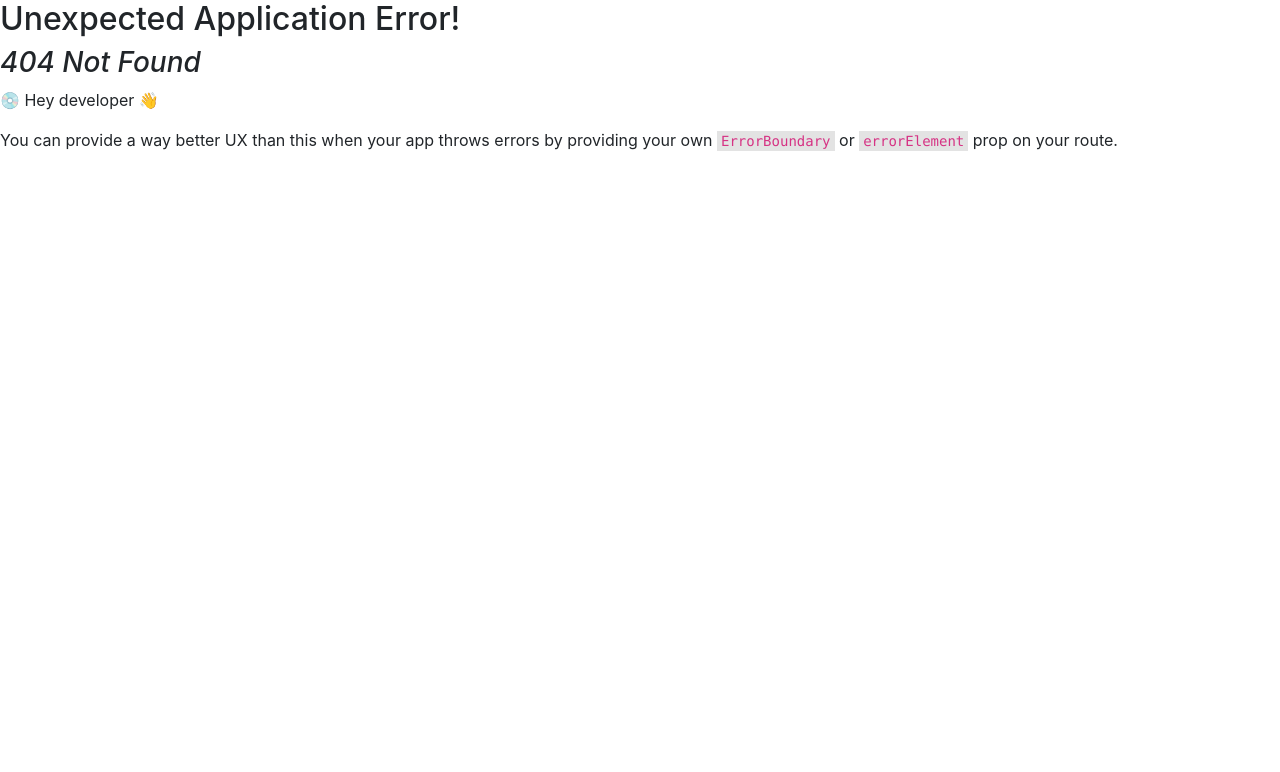
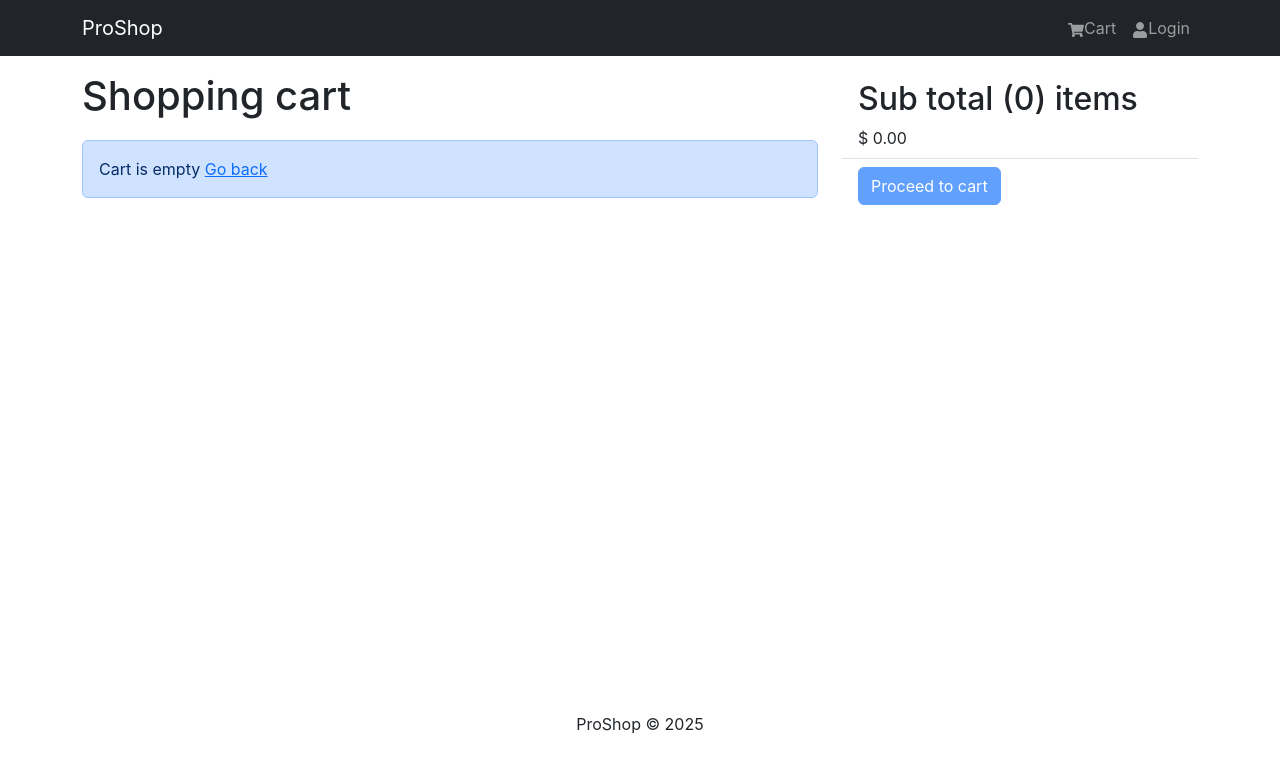
Before and after one commit to arjunvnd/mern-proshop, a React (Create React App) app in the folder frontend/: page /cart in a window 1280 px wide. Before the commit this address had no page. Shown: the top 772 px of the page. Built offline with nearby package versions, Linux system fonts and the light colour scheme.

Commit message:
cart page

```diff
--- a/frontend/src/index.js
+++ b/frontend/src/index.js
@@ -22,7 +22,7 @@ const router = createBrowserRouter(
     <Route path="/" element={<App />}>
       <Route index path="/" element={<HomeScreen />} />
       <Route path="/product/:id" element={<ProductScreen />} />
-      <Route path="/product/:id" element={<CartScreen />} />
+      <Route path="/cart" element={<CartScreen />} />
     </Route>
   )
 );
--- a/frontend/src/screens/CartScreen.jsx
+++ b/frontend/src/screens/CartScreen.jsx
@@ -1,16 +1,97 @@
 import React from "react";
-import { useNavigate } from "react-router-dom";
+import { Link, useNavigate } from "react-router-dom";
 import { FaTrash } from "react-icons/fa";
-import { Row } from "react-bootstrap";
+import { Button, Col, Form, Image, ListGroup, Row } from "react-bootstrap";
+import { useDispatch, useSelector } from "react-redux";
+import Message from "../components/Message";
+import { addToCart } from "../slices/cartSlice";
 
 const CartScreen = () => {
   const navigate = useNavigate();
+  const cart = useSelector((state) => state.cart);
+  const { cartItems } = cart;
+  const dispatch = useDispatch();
+
+  const addToCartHandler = (product, qty) => {
+    dispatch(addToCart({ ...product, qty }));
+  };
+
   return (
-    <div>
+    <>
       <Row>
-        <FaTrash />
+        <Col md={8}>
+          <h1 style={{ marginBottom: "20px" }}>Shopping cart</h1>
+          <>
+            {cartItems.length === 0 ? (
+              <Message>
+                Cart is empty <Link to={"/"}>Go back</Link>
+              </Message>
+            ) : (
+              <ListGroup variant="flush">
+                {cartItems.map((item) => (
+                  <ListGroup.Item key={item._id}>
+                    <Row>
+                      <Col md={2}>
+                        <Image src={item.image} alt={item.name} fluid rounded />
+                      </Col>
+                      <Col md={3}>
+                        <Link to={`product/${item._id}`}>{item.name}</Link>
+                      </Col>
+                      <Col md={2}>$ {item.price}</Col>
+                      <Col md={2}>
+                        <Form.Control
+                          as="select"
+                          value={item.qty}
+                          onChange={(e) =>
+                            addToCartHandler(item, e.target.value)
+                          }
+                        >
+                          {[...Array(item.countInStock).keys()].map((x) => {
+                            return (
+                              <option key={x + 1} value={x + 1}>
+                                {x + 1}
+                              </option>
+                            );
+                          })}
+                        </Form.Control>
+                      </Col>
+                      <Col md={2}>
+                        <Button type="button" variant="light">
+                          <FaTrash />
+                        </Button>
+                      </Col>
+                    </Row>
+                  </ListGroup.Item>
+                ))}
+              </ListGroup>
+            )}
+          </>
+        </Col>
+        <Col md={4}>
+          <ListGroup variant="flush">
+            <ListGroup.Item>
+              <h2>
+                Sub total (
+                {cartItems.reduce((acc, item) => acc + Number(item.qty), 0)})
+                items
+              </h2>
+              ${" "}
+              {cartItems
+                .reduce(
+                  (acc, item) => acc + Number(item.qty) * Number(item.price),
+                  0
+                )
+                .toFixed(2)}
+            </ListGroup.Item>
+            <ListGroup.Item>
+              <Button disabled={cartItems.length === 0} className="btn-block">
+                Proceed to cart
+              </Button>
+            </ListGroup.Item>
+          </ListGroup>
+        </Col>
       </Row>
-    </div>
+    </>
   );
 };
 
```
